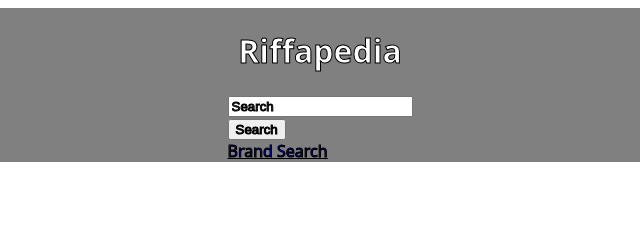
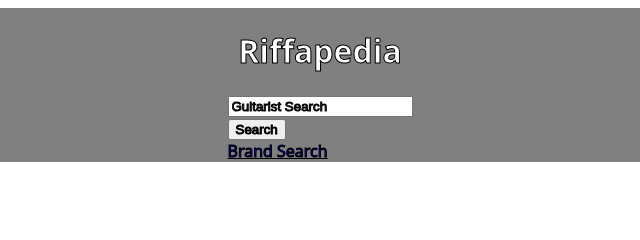
Before and after one commit to siseldyke/Riffapedia, a website: page client/index.html in a window 1280 px wide. Shown: the top 240 px of the page, 320-960 px from the left. Drawn offline with nearby package versions, Linux system fonts and the light colour scheme; no server answers; a web font is replaced by a local one.

Commit message:
updated search specifics

```diff
--- a/client/index.html
+++ b/client/index.html
@@ -19,7 +19,7 @@
             Riffapedia
         </h1>
         <div id="searchButton">
-            <input id="textInput" type="text" placeholder="Search" />
+            <input id="textInput" type="text" placeholder="Guitarist Search" />
 
             <div id="guitaristSearch">
 
```
Also changed, not shown: client/brand.html (+1 -1 lines).
